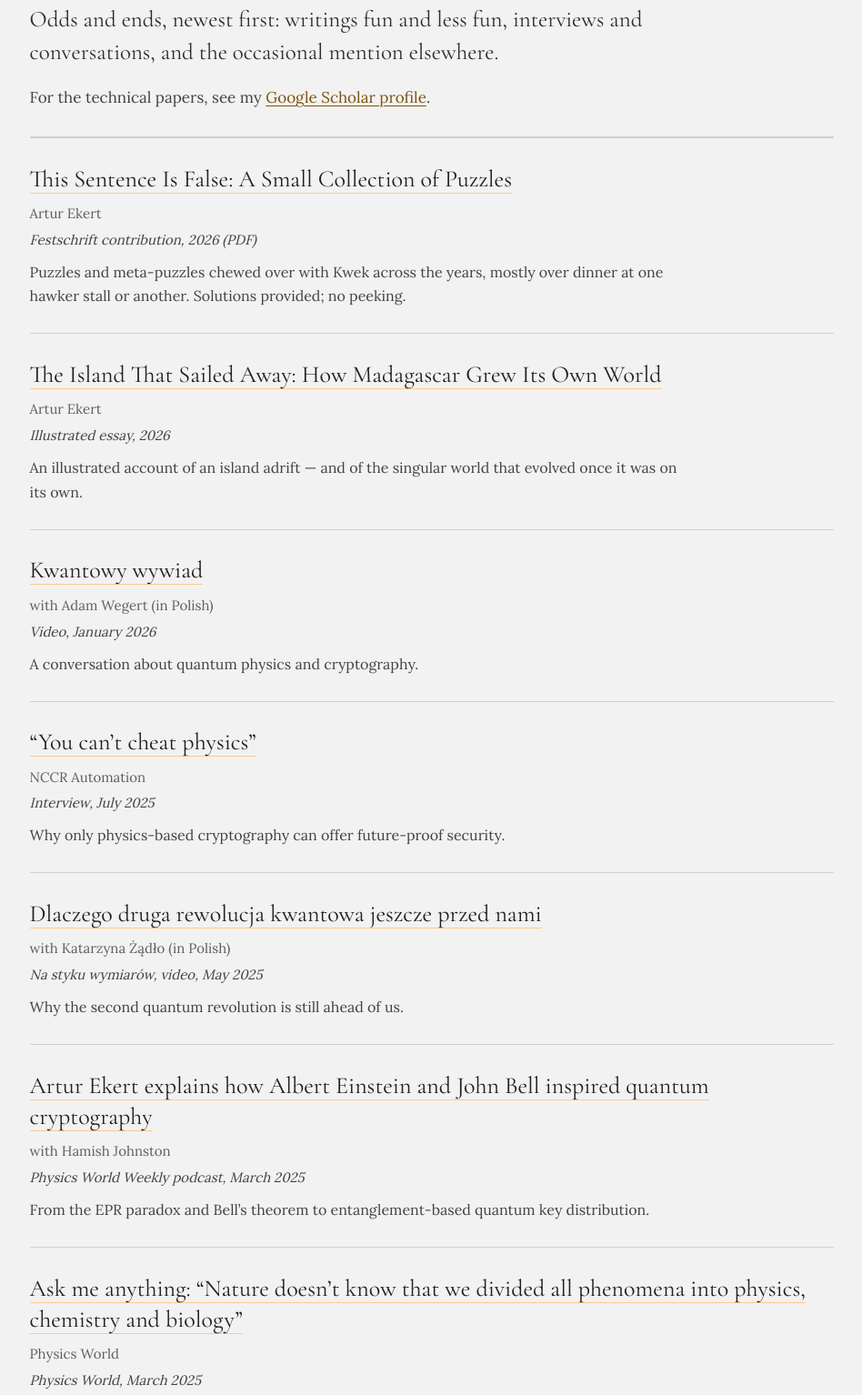
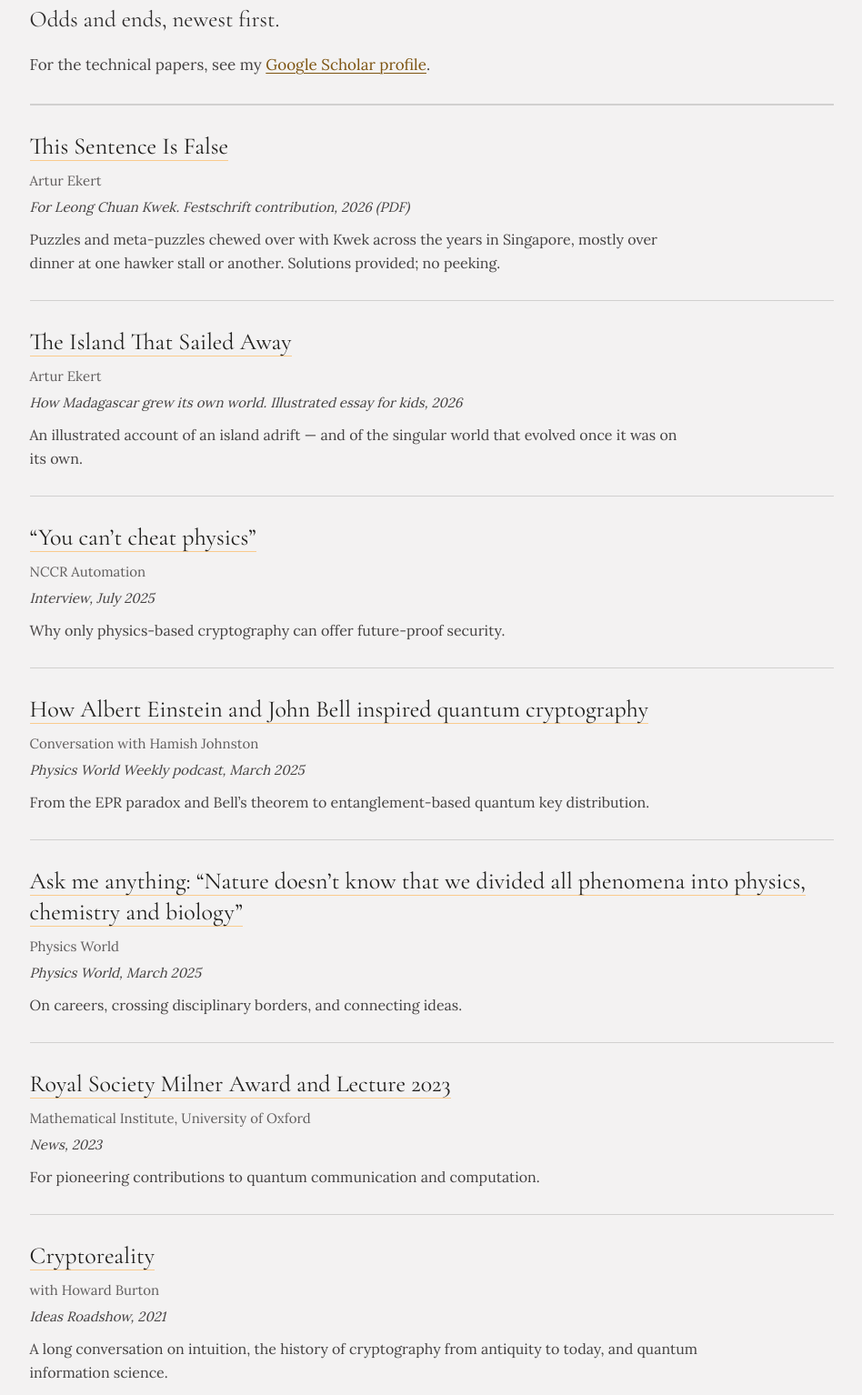
Before and after one commit to arturekert/artek, a plain HTML site: page varia.html in a window 1280 px wide. Shown: the part 216-1750 px from the top of the page at 91% size, without its empty margins (165-1113 px from the left). Drawn offline with Linux system fonts and the light colour scheme.

Commit message:
trimmed the varia selection

```diff
--- a/varia.html
+++ b/varia.html
@@ -31,27 +31,21 @@
 <main id="main">
 <section>
   <h1 class="page-title">Varia</h1>
-  <p class="lede">Odds and ends, newest first: writings fun and less fun, interviews and conversations, and the occasional mention elsewhere.</p>
+  <p class="lede">Odds and ends, newest first.</p>
   <p style="color: var(--soft); max-width: 34em; margin-bottom: var(--s6)">For the technical papers, see my <a href="https://scholar.google.com/scholar?q=Artur+Ekert">Google Scholar profile</a>.</p>
   <hr class="rule" style="margin-bottom: 0">
   <ol class="ruled">
     <li class="work">
-      <a class="title" href="writings/kwekada2026.pdf">This Sentence Is False: A Small Collection of Puzzles</a>
+      <a class="title" href="writings/kwekada2026.pdf">This Sentence Is False </a>
       <span class="authors">Artur Ekert</span>
-      <span class="meta"><span class="venue">Festschrift contribution, 2026 (PDF)</span></span>
-      <p class="note">Puzzles and meta-puzzles chewed over with Kwek across the years, mostly over dinner at one hawker stall or another. Solutions provided; no peeking.</p>
+      <span class="meta"><span class="venue">For Leong Chuan Kwek. Festschrift contribution, 2026 (PDF)</span></span>
+      <p class="note">Puzzles and meta-puzzles chewed over with Kwek across the years in Singapore, mostly over dinner at one hawker stall or another. Solutions provided; no peeking.</p>
     </li>
     <li class="work">
-      <a class="title" href="writings/madagascar-story.html">The Island That Sailed Away: How Madagascar Grew Its Own World</a>
+      <a class="title" href="writings/madagascar-story.html">The Island That Sailed Away </a>
       <span class="authors">Artur Ekert</span>
-      <span class="meta"><span class="venue">Illustrated essay, 2026</span></span>
+      <span class="meta"><span class="venue"> How Madagascar grew its own world. Illustrated essay for kids, 2026</span></span>
       <p class="note">An illustrated account of an island adrift — and of the singular world that evolved once it was on its own.</p>
-    </li>
-    <li class="work">
-      <a class="title" href="https://www.youtube.com/watch?v=XERtPnoWj3U">Kwantowy wywiad</a>
-      <span class="authors">with Adam Wegert (in Polish)</span>
-      <span class="meta"><span class="venue">Video, January 2026</span></span>
-      <p class="note">A conversation about quantum physics and cryptography.</p>
     </li>
     <li class="work">
       <a class="title" href="https://nccr-automation.ch/news/2025/you-cant-cheat-physics-artur-ekert-explains-why-only-quantum-cryptography-can-ensure">“You can’t cheat physics”</a>
@@ -60,14 +54,8 @@
       <p class="note">Why only physics-based cryptography can offer future-proof security.</p>
     </li>
     <li class="work">
-      <a class="title" href="https://www.youtube.com/watch?v=cSJuSOgusTI">Dlaczego druga rewolucja kwantowa jeszcze przed nami</a>
-      <span class="authors">with Katarzyna Żądło (in Polish)</span>
-      <span class="meta"><span class="venue">Na styku wymiarów, video, May 2025</span></span>
-      <p class="note">Why the second quantum revolution is still ahead of us.</p>
-    </li>
-    <li class="work">
-      <a class="title" href="https://physicsworld.com/a/artur-ekert-explains-how-albert-einstein-and-john-bell-inspired-quantum-cryptography/">Artur Ekert explains how Albert Einstein and John Bell inspired quantum cryptography</a>
-      <span class="authors">with Hamish Johnston</span>
+      <a class="title" href="https://physicsworld.com/a/artur-ekert-explains-how-albert-einstein-and-john-bell-inspired-quantum-cryptography/">How Albert Einstein and John Bell inspired quantum cryptography</a>
+      <span class="authors">Conversation with Hamish Johnston</span>
       <span class="meta"><span class="venue">Physics World Weekly podcast, March 2025</span></span>
       <p class="note">From the EPR paradox and Bell’s theorem to entanglement-based quantum key distribution.</p>
     </li>
@@ -76,12 +64,6 @@
       <span class="authors">Physics World</span>
       <span class="meta"><span class="venue">Physics World, March 2025</span></span>
       <p class="note">On careers, crossing disciplinary borders, and connecting ideas.</p>
-    </li>
-    <li class="work">
-      <a class="title" href="https://executivemagazine.pl/en/interviews/global-en/prof-artur-ekert-the-future-applications-of-quantum-technologies-are-beyond-our-imagination/">The future applications of quantum technologies are beyond our imagination</a>
-      <span class="authors">with Aleksandra Fenikowska</span>
-      <span class="meta"><span class="venue">Executive Magazine, February 2025</span></span>
-      <p class="note">On quantum technologies and the limits of prediction.</p>
     </li>
     <li class="work">
       <a class="title" href="https://www.maths.ox.ac.uk/node/64970">Royal Society Milner Award and Lecture 2023</a>
```
